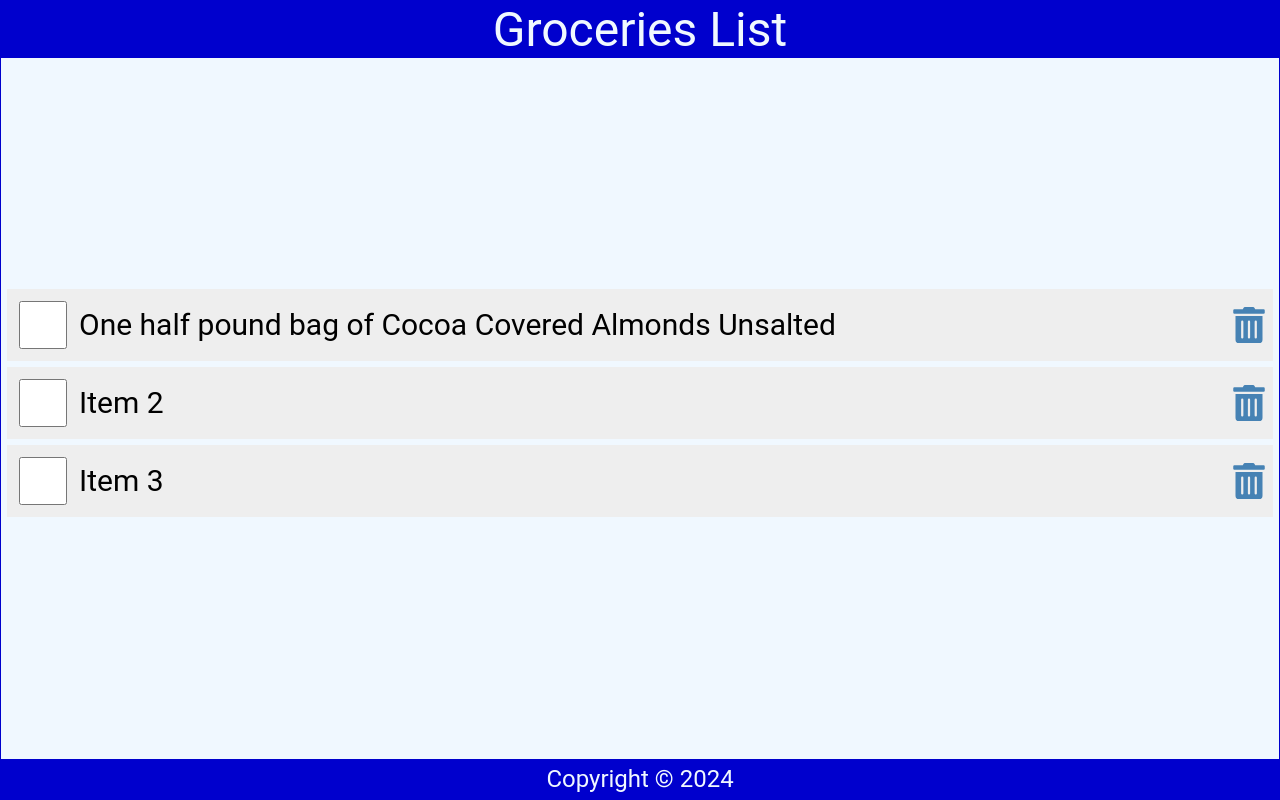
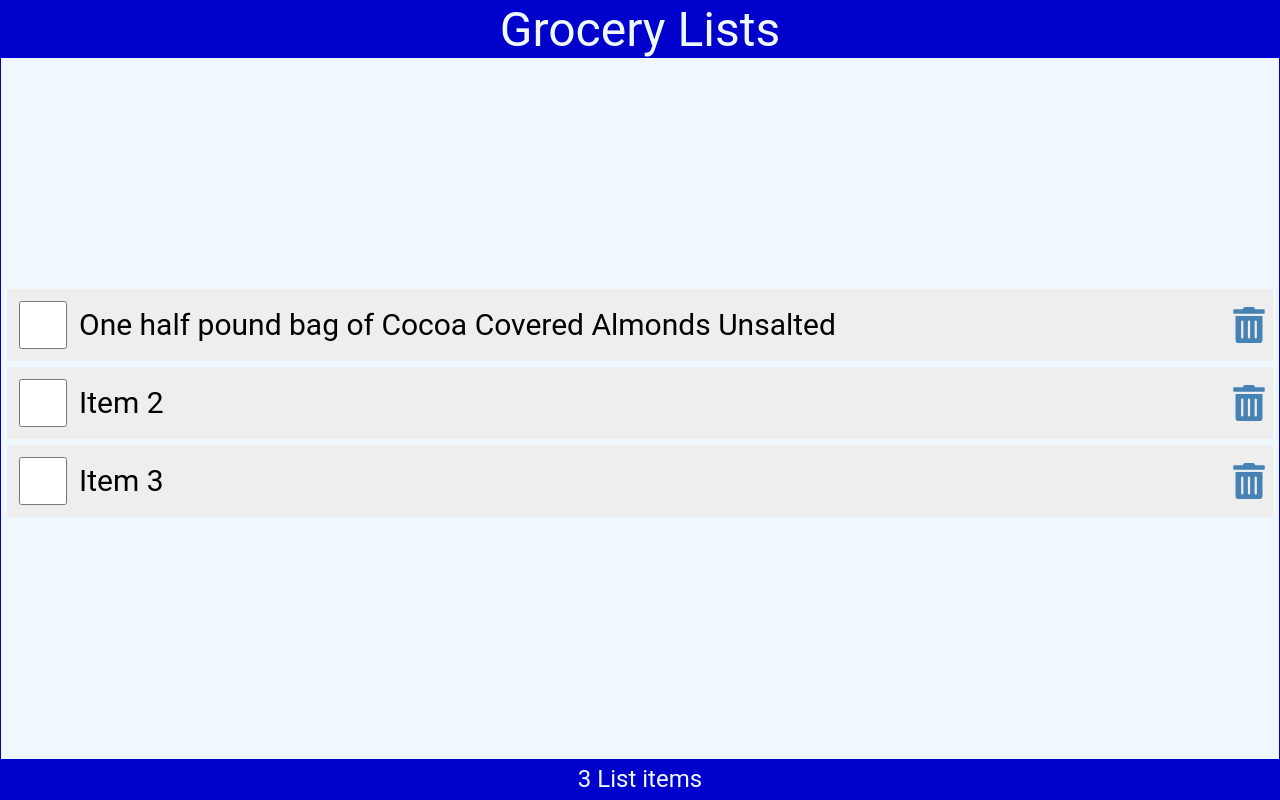
Before and after one commit to Karan551/React, a React (Vite) app in the folder react_with_dave_gray/01tut/01tut/: page / in a window 1280 px wide. Built offline with nearby package versions, Linux system fonts and the light colour scheme.

Commit message:
chapter-8 completed (Prop Drilling)

```diff
--- a/react_with_dave_gray/01tut/01tut/src/App.jsx
+++ b/react_with_dave_gray/01tut/01tut/src/App.jsx
@@ -1,17 +1,37 @@
 import Header from "./Components/Header";
 import Content from "./Components/Content";
 import Footer from "./Components/Footer";
-
+import { useState } from "react";
+import { data } from "./data";
 
 function App() {
 
+  const storedData = JSON.parse(localStorage.getItem("shopplingList"));
 
+  // const [items, setItems] = useState(storedData && storedData.length ? storedData : data);
+  const [items, setItems] = useState(data);
+
+  const handlCheck = (id) => {
+
+    const listItems = items.map((eachObject) => (eachObject.id === id ? { ...eachObject, checked: !eachObject.checked } : eachObject));
+
+    setItems(listItems);
+
+    localStorage.setItem("shopplingList", JSON.stringify(listItems));
+  };
+
+  const handleDelete = (id) => {
+    const listItems = items.filter((eachObject) => eachObject.id !== id);
+
+    setItems(listItems);
+    localStorage.setItem("shopplingList", JSON.stringify(listItems));
+  };
 
   return (
     <div className="app">
-      <Header />
-      <Content />
-      <Footer />
+      <Header title="Grocery Lists" />
+      <Content items={items} handlCheck={handlCheck} handleDelete={handleDelete} />
+      <Footer length={items.length}/>
 
     </div>
   );
--- a/react_with_dave_gray/01tut/01tut/src/Components/Content.jsx
+++ b/react_with_dave_gray/01tut/01tut/src/Components/Content.jsx
@@ -1,62 +1,16 @@
-import React, { useState, useEffect } from 'react';
-import { data } from "../data";
-import { FaTrashAlt } from "react-icons/fa";
-const Content = () => {
+import ItemList from './ItemList';
 
-    const storedData = JSON.parse(localStorage.getItem("shopplingList"));
-
-    const [items, setItems] = useState(storedData && storedData.length ? storedData : data);
-
-
-
-
-
-    const handlCheck = (id) => {
-
-        const listItems = items.map((eachObject) => (eachObject.id === id ? { ...eachObject, checked: !eachObject.checked } : eachObject));
-
-        setItems(listItems);
-
-        localStorage.setItem("shopplingList", JSON.stringify(listItems));
-    };
-
-    const handleDelete = (id) => {
-        const listItems = items.filter((eachObject) => eachObject.id !== id);
-
-        setItems(listItems);
-        localStorage.setItem("shopplingList", JSON.stringify(listItems));
-    };
+const Content = ({ items, handlCheck, handleDelete }) => {
 
     return (
         <main className='main'>
             {
                 items.length ?
-                    (
-                        <ul>
-
-                            {
-                                items.map((eachItem) => (
-                                    <li key={eachItem.id} className='item'>
-
-                                        <input
-                                            type="checkbox"
-                                            onChange={() => handlCheck(eachItem.id)}
-                                            checked={eachItem.checked}
-                                        />
-
-                                        <label style={eachItem.checked ? { textDecoration: "line-through" } : null}>{eachItem.item}</label>
-
-                                        <FaTrashAlt
-                                            role='button'
-                                            tabIndex="0"
-                                            onClick={() => handleDelete(eachItem.id)}
-                                        />
-
-                                    </li>
-                                ))
-                            }
-                        </ul>
-                    )
+                    <ItemList
+                    items={items}
+                    handlCheck={handlCheck}
+                    handleDelete={handleDelete}
+                    />
                     : <p>No List Items available</p>
             }
         </main>
--- a/react_with_dave_gray/01tut/01tut/src/Components/Footer.jsx
+++ b/react_with_dave_gray/01tut/01tut/src/Components/Footer.jsx
@@ -1,10 +1,11 @@
 import React from 'react';
 
-const Footer = () => {
+const Footer = ({ length }) => {
     const today = new Date();
     return (
         <footer>
-            <p>Copyright &copy; {today.getFullYear()}</p>
+            <p>{length} List {length === 1 ? "item" : "items"}</p>
+            {/* <p>Copyright &copy; {today.getFullYear()}</p> */}
         </footer>
     );
 };
--- a/react_with_dave_gray/01tut/01tut/src/Components/Header.jsx
+++ b/react_with_dave_gray/01tut/01tut/src/Components/Header.jsx
@@ -1,10 +1,9 @@
 import React from 'react';
 
-const Header = () => {
-    const headerStyle = { backgroundColor: "blueviolet", fontSize: "2rem", textAlign: "center" };
+const Header = ({ title = "Grocery List" }) => {
     return (
         <header>
-            Groceries List
+            {title}
         </header>
     );
 };
--- /dev/null
+++ b/react_with_dave_gray/01tut/01tut/src/Components/ItemList.jsx
@@ -0,0 +1,24 @@
+import React from 'react';
+import { FaTrashAlt } from "react-icons/fa";
+import LineItem from './LineItem';
+
+
+const ItemList = ({ items, handlCheck, handleDelete }) => {
+    return (
+        <ul>
+            {
+                items.map((eachItem) => (
+
+                    <LineItem
+                        key={eachItem.id}
+                        eachItem={eachItem}
+                        handlCheck={handlCheck}
+                        handleDelete={handleDelete}
+                    />
+                ))
+            }
+        </ul>
+    );
+};
+
+export default ItemList;
--- /dev/null
+++ b/react_with_dave_gray/01tut/01tut/src/Components/LineItem.jsx
@@ -0,0 +1,28 @@
+import React from 'react';
+import { FaTrashAlt } from "react-icons/fa";
+
+
+const LineItem = ({ eachItem, handlCheck, handleDelete }) => {
+    return (
+
+        <li className='item'>
+            <input
+                type="checkbox"
+                onChange={() => handlCheck(eachItem.id)}
+                checked={eachItem.checked}
+            />
+
+            <label style={eachItem.checked ? { textDecoration: "line-through" } : null}>{eachItem.item}</label>
+
+            <FaTrashAlt
+                role='button'
+                tabIndex="0"
+                onClick={() => handleDelete(eachItem.id)}
+                aria-label={`Delete ${eachItem.item}`}
+            />
+
+        </li>
+    );
+};
+
+export default LineItem;
```
